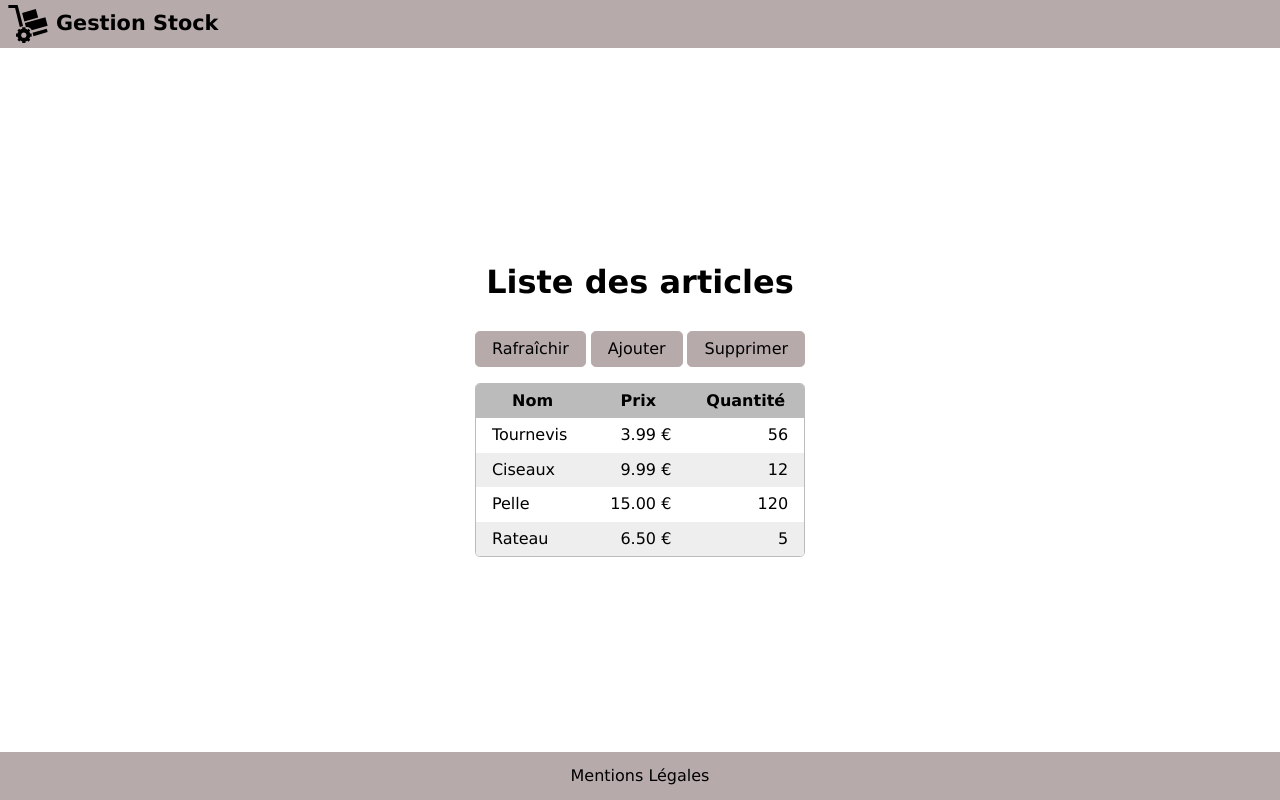
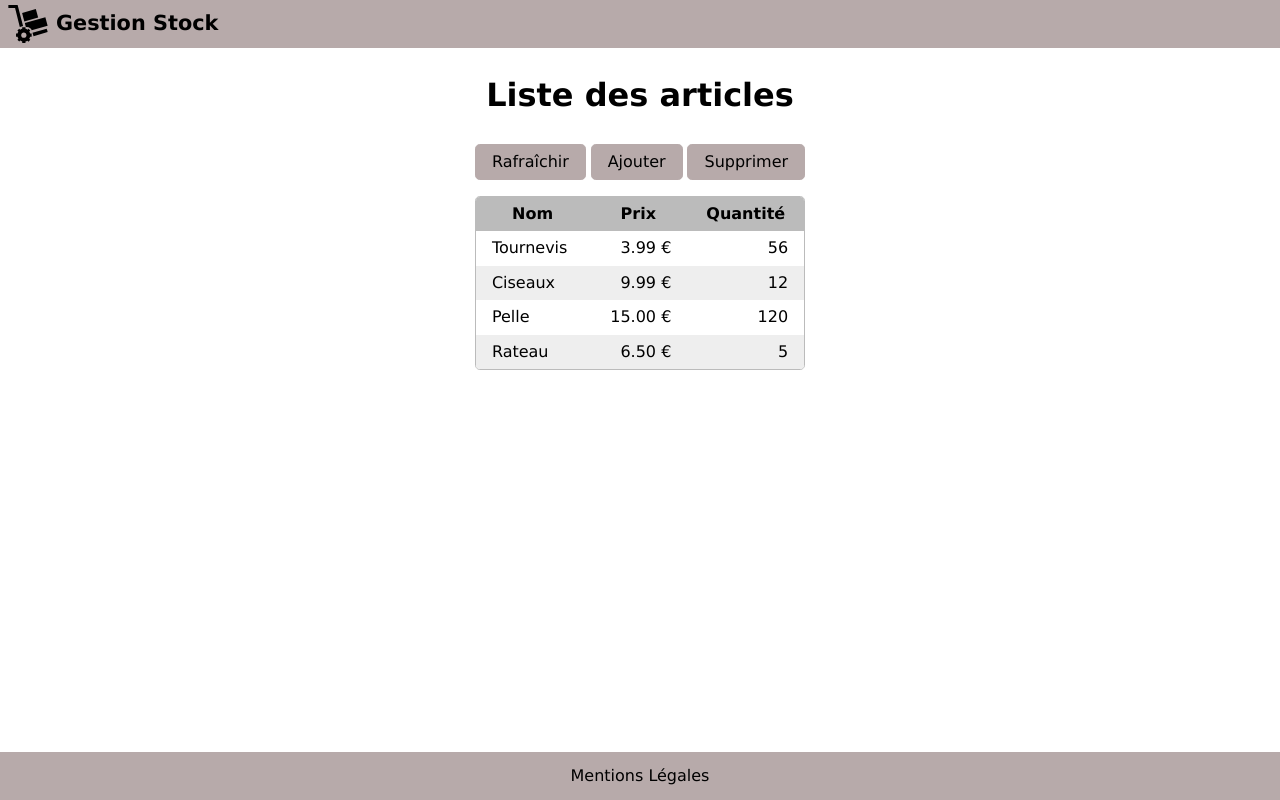
Before and after one commit to leaaubert1497/angular-formation, an Angular app in the folder front/: page /stock in a window 1280 px wide. Built offline with nearby package versions, Linux system fonts and the light colour scheme.

Commit message:
dev: avoid cls
cumulative layout shift

```diff
--- a/front/src/app/layout/body/body.component.scss
+++ b/front/src/app/layout/body/body.component.scss
@@ -0,0 +1,5 @@
+:host {
+    display: flex;
+    flex-flow: column;
+    flex: 1;
+}
--- a/front/src/app/routes/home/home.component.scss
+++ b/front/src/app/routes/home/home.component.scss
@@ -1,3 +1,6 @@
-.button {
-    text-decoration: none;
+:host {
+    display: flex;
+    flex: 1;
+    flex-flow: column;
+    justify-content: center;
 }
```
